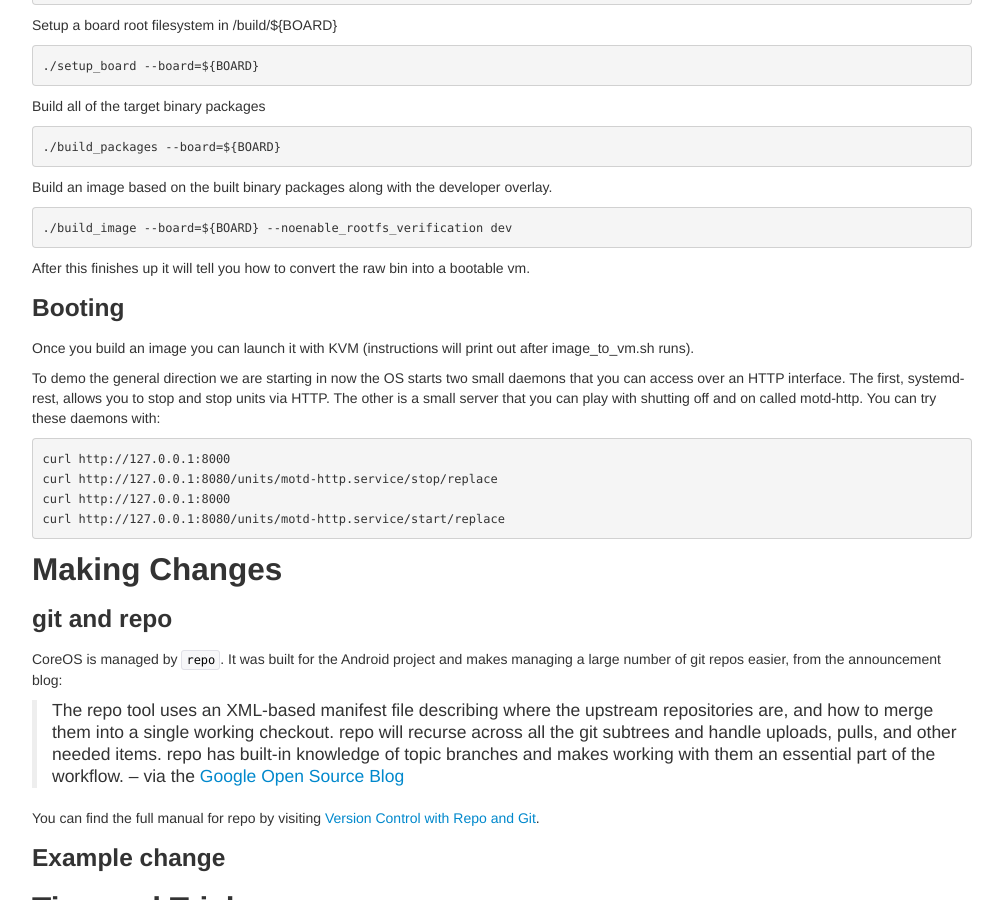
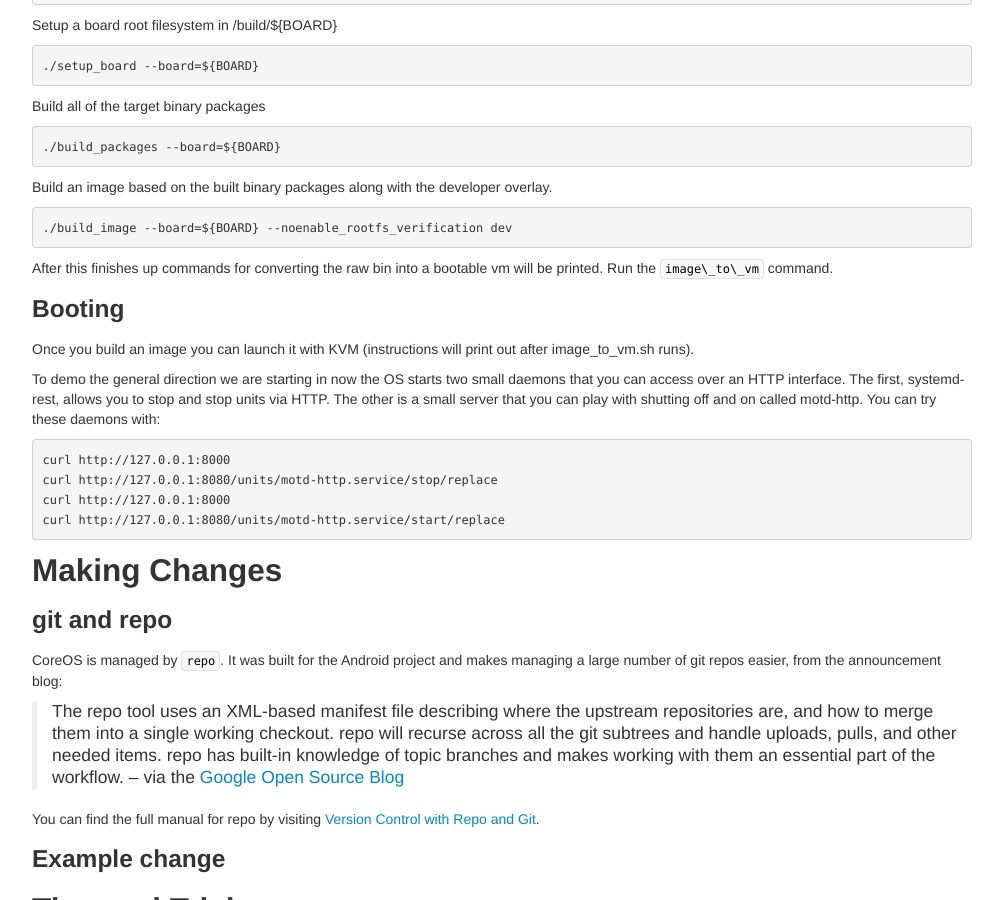
Before and after one commit to RandomStuffs22/coreos.github.com, a Jekyll site: the page built from index.markdown, in a window 1280 px wide and 900 px high, scrolled down 1114 px. Shown: the whole window, without its empty margins (138-1141 px from the left). Built offline with Jekyll 4.4.1, drawn with Linux system fonts in a browser that asks for light colours; Markdown is read by kramdown in place of the engine named in the settings.

Commit message:
fix(index): fixup after build instructions

````diff
--- a/index.markdown
+++ b/index.markdown
@@ -101,8 +101,8 @@ overlay.
 ./build_image --board=${BOARD} --noenable_rootfs_verification dev
 ```
 
-After this finishes up it will tell you how to convert the raw bin into
-a bootable vm.
+After this finishes up commands for converting the raw bin into
+a bootable vm will be printed. Run the `image\_to\_vm` command.
 
 ### Booting
 
````
